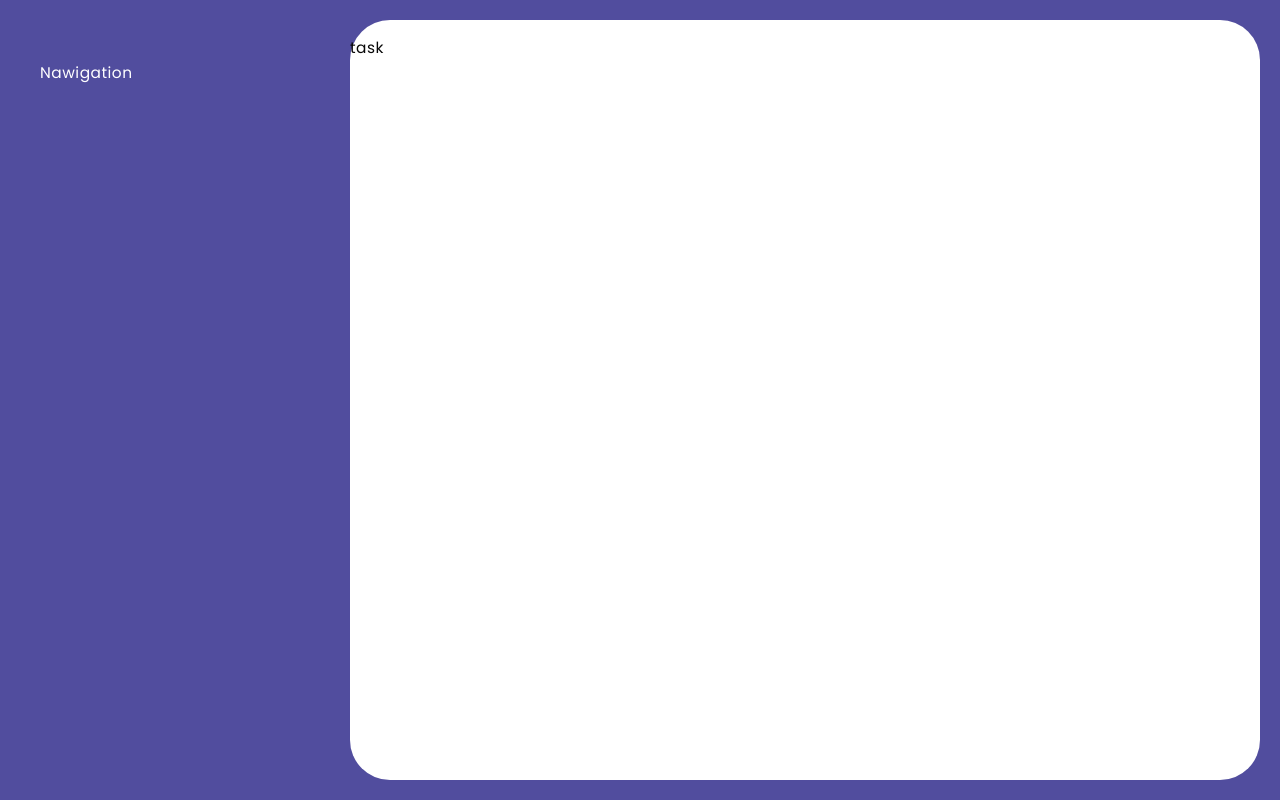
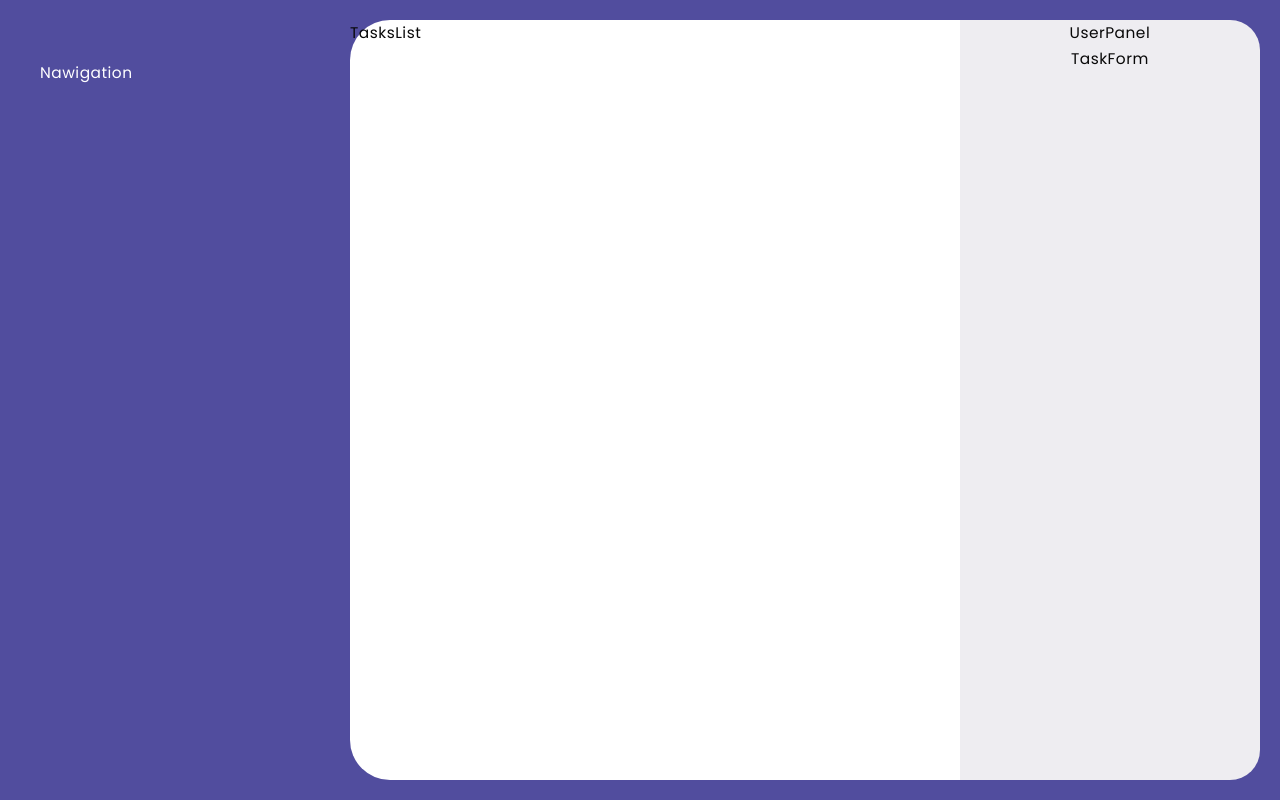
Before and after one commit to OllaWilk/splot-frontend, a React (Create React App) app: page /tasks in a window 1280 px wide. Built offline with nearby package versions, Linux system fonts and the light colour scheme.

Commit message:
add controlPanel

```diff
--- /dev/null
+++ b/src/components/common/ControlPanel/ControlPanel.module.scss
@@ -0,0 +1,12 @@
+@import '../../../styles//mixins.scss';
+
+.controlPanel {
+  background-color: var(--color-grey);
+  position: absolute;
+  right: 0;
+  top: 0;
+  border-radius: 0 30px 30px 0;
+  width: 33%;
+  height: 100%;
+  @include flex(column, center, flex-start);
+}
--- /dev/null
+++ b/src/components/common/ControlPanel/ControlPanel.tsx
@@ -0,0 +1,13 @@
+import React from 'react';
+import styles from './ControlPanel.module.scss';
+import { MainLayout } from 'src/components/layout';
+
+type ControlPanel = {
+  children: React.ReactNode;
+};
+
+const ControlPanel: React.FC<MainLayout> = ({ children }) => {
+  return <div className={styles.controlPanel}>{children}</div>;
+};
+
+export { ControlPanel };
--- /dev/null
+++ b/src/components/common/TaskForm/TaskForm.tsx
@@ -0,0 +1,7 @@
+import React from 'react';
+
+const TaskForm = () => {
+  return <div>TaskForm</div>;
+};
+
+export { TaskForm };
--- /dev/null
+++ b/src/components/common/UserPanel/UserPanel.tsx
@@ -0,0 +1,7 @@
+import React from 'react';
+
+const UserPanel = () => {
+  return <div>UserPanel</div>;
+};
+
+export { UserPanel };
--- a/src/components/common/index.ts
+++ b/src/components/common/index.ts
@@ -2,3 +2,6 @@ export { Logo } from './Logo/Logo';
 export { Paragraph } from './Paragraph/Paragraph';
 export { AnimatedAstronaut } from './AnimatedAstronaut/AnimatedAstronaut';
 export { ButtonBlack } from './Buttons/ButtonBlack/ButtonBlack';
+export { ControlPanel } from './ControlPanel/ControlPanel';
+export { UserPanel } from './UserPanel/UserPanel';
+export { TaskForm } from './TaskForm/TaskForm';
--- a/src/components/layout/MainLayout/MainLayout.module.scss
+++ b/src/components/layout/MainLayout/MainLayout.module.scss
@@ -14,6 +14,7 @@
 }
 
 .cockpit {
+  position: relative;
   background-color: var(--color-light);
   color: var(--color-dark);
   position: absolute;
--- a/src/components/views/Tasks/Tasks.tsx
+++ b/src/components/views/Tasks/Tasks.tsx
@@ -1,11 +1,17 @@
 import React from 'react';
+import { MainLayout } from '../../layout';
+import { TasksList } from './TasksList/TasksList';
+import { ControlPanel, UserPanel, TaskForm } from '../../common';
 import styles from './Tasks.module.scss';
-import { MainLayout } from '../../layout';
 
 const Tasks = () => {
   return (
     <MainLayout>
-      <p>task</p>
+      <TasksList />
+      <ControlPanel>
+        <UserPanel />
+        <TaskForm />
+      </ControlPanel>
     </MainLayout>
   );
 };
--- /dev/null
+++ b/src/components/views/Tasks/TasksList/TasksList.tsx
@@ -0,0 +1,7 @@
+import React from 'react';
+
+const TasksList = () => {
+  return <div>TasksList</div>;
+};
+
+export { TasksList };
--- a/src/styles/settings.scss
+++ b/src/styles/settings.scss
@@ -3,7 +3,7 @@
   --color-light: #fff;
   --color-dark: #080808;
   --color-main: #514d9e;
-  --color-grey: #f9f8fd;
+  --color-grey: #eeedf1;
   --color-lignt-purple: #e8cdf5;
   --color-light-peach: #fdc5d8;
   --color-light-main: #dfd7fd;
```
Also changed, not shown: src/components/common/TaskForm/TaskForm.module.scss (added), src/components/common/UserPanel/UserPanel.module.scss (added), src/components/views/Tasks/TasksList/TasksList.module.scss (added).
